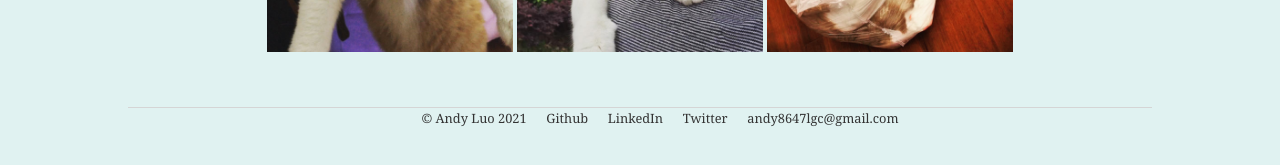
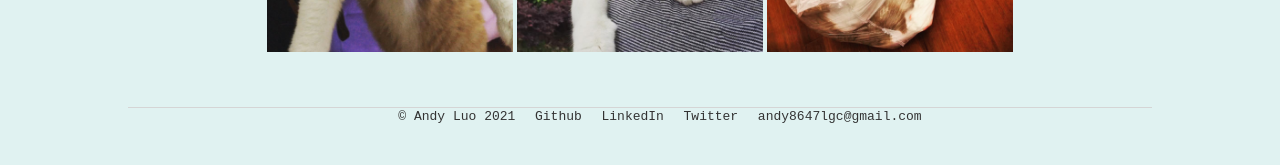
Before and after one commit to Andy8647/Andy8647.github.io, a Jekyll site: the page built from index.html, in a window 1280 px wide and 1400 px high, scrolled down 1162 px. Shown: the part 1222-1387 px from the top of the window. Built offline with Jekyll 4.4.1, drawn with Linux system fonts in a browser that asks for light colours; after the commit the page ends 2518 px from its top, so only the background shows below that.

Commit message:
Update styles.css

```diff
--- a/css/styles.css
+++ b/css/styles.css
@@ -50,11 +50,11 @@ p {
 
 footer {
   border-top: 1px solid #d5d5d5;
-  font-size: 80%;
-  font-family: Cambria, Cochin, Georgia;
+  font-size: 100%;
+  font-family: monospace;
   color: #333333;
   margin-top: 5%;
-  margin-bottom: 5%;
+  margin-bottom: 1%;
 }
 
 footer a {
```
